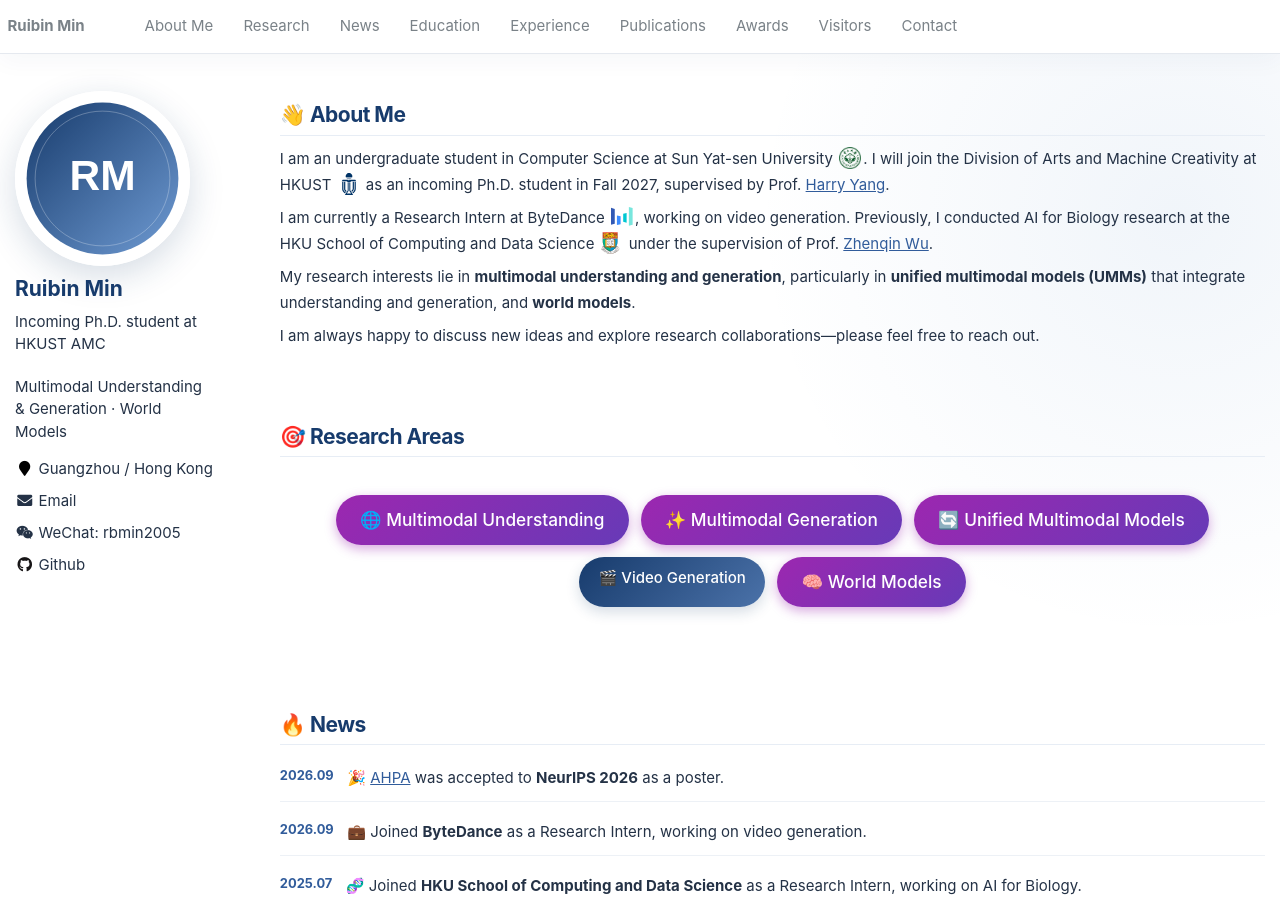
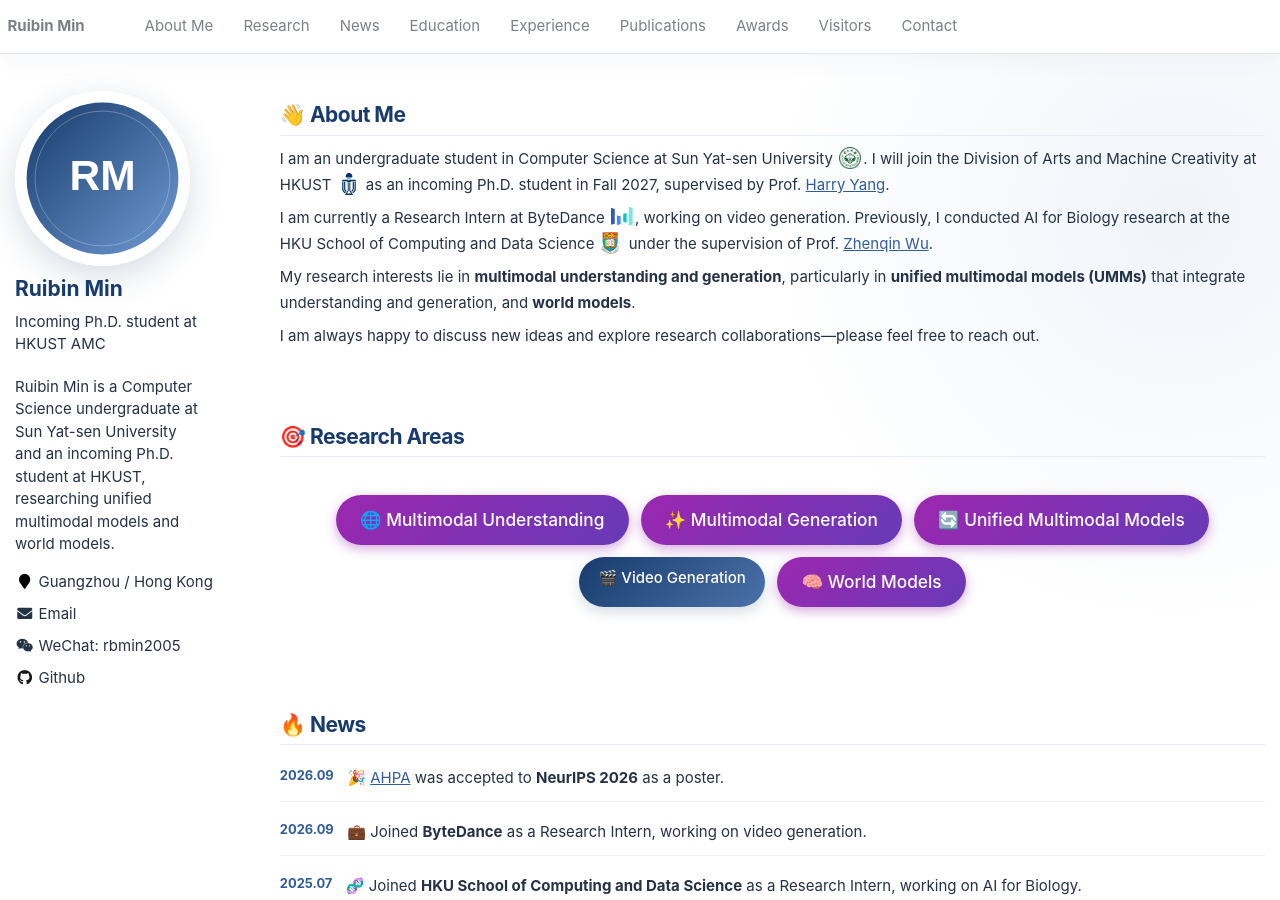
Before and after one commit to UIOSN/UIOSN.github.io, a Jekyll site: the page built from _pages/about.md, in a window 1280 px wide and 900 px high. Built offline with Jekyll 4.4.1, drawn with Linux system fonts in a browser that asks for light colours; part of the change alters nothing that is shown.

Commit message:
Improve homepage name and search metadata

```diff
--- a/_config.yml
+++ b/_config.yml
@@ -10,7 +10,9 @@ locale                   : "en-US"
 title                    : "Ruibin Min"
 title_separator          : "-"
 name                     : "Ruibin Min"
-description              : "Multimodal Understanding & Generation · World Models"
+description              : "Ruibin Min is a Computer Science undergraduate at Sun Yat-sen University and an incoming Ph.D. student at HKUST, researching unified multimodal models and world models."
+url                      : "https://uiosn.github.io"
+baseurl                  : ""
 repository               : "UIOSN/UIOSN.github.io"
 google_scholar_stats_use_cdn : false
 
--- a/_includes/seo.html
+++ b/_includes/seo.html
@@ -8,12 +8,17 @@
   {% assign canonical_url = page.url | replace: "index.html", "" | prepend: site.url %}
 {% endif %}
 
-<title>{{ site.title }} - Homepage</title>
+{% assign seo_title = page.seo_title | default: site.title | escape_once %}
+<title>{{ seo_title }}</title>
 
 {% assign seo_description = page.description | default: page.excerpt | default: site.description %}
 {% if seo_description %}
   {% assign seo_description = seo_description | markdownify | strip_html | strip_newlines | escape_once %}
 {% endif %}
+
+<meta name="application-name" content="{{ site.title | escape_once }}">
+<meta name="author" content="{{ site.author.name | escape_once }}">
+<meta name="description" content="{{ seo_description }}">
 
 {% assign seo_author = page.author | default: page.author[0] | default: site.author[0] %}
 {% if seo_author %}
@@ -30,22 +35,23 @@
 {% endif %}
 
 <meta property="og:locale" content="en">
+<meta property="og:type" content="website">
 <meta property="og:site_name" content="{{ site.title }}">
-<meta property="og:title" content="{{ site.title }}">
+<meta property="og:title" content="{{ seo_title }}">
 
 {% if seo_url %}
   <link rel="canonical" href="{{ page.url | prepend: seo_url | replace: "/index.html", "/" }}">
   <meta property="og:url" content="{{ page.url | prepend: seo_url | replace: "/index.html", "/" }}">
 {% endif %}
 
-{% if page.excerpt %}
-  <meta property="og:description" content="{{ seo_description }}">
-{% endif %}
+<meta property="og:description" content="{{ seo_description }}">
+
+<meta name="twitter:card" content="summary">
+<meta name="twitter:title" content="{{ seo_title }}">
+<meta name="twitter:description" content="{{ seo_description }}">
 
 {% if site.twitter.username %}
   <meta name="twitter:site" content="@{{ site.twitter.username | replace: "@", "" }}">
-  <meta name="twitter:title" content="{{ page.title | default: site.title | markdownify | strip_html | strip_newlines | escape_once }}">
-  <meta name="twitter:description" content="{{ seo_description }}">
   <meta name="twitter:url" content="{{ canonical_url }}">
 
   {% if seo_author_twitter %}
@@ -63,6 +69,35 @@
   {% endif %}
 {% endif %}
 
+<script type="application/ld+json">
+{
+  "@context": "https://schema.org",
+  "@type": "Person",
+  "name": {{ site.author.name | jsonify }},
+  "url": {{ seo_url | jsonify }},
+  "email": {{ site.author.email | prepend: "mailto:" | jsonify }},
+  "sameAs": [
+    {{ site.author.github | prepend: "https://github.com/" | jsonify }}
+  ],
+  "affiliation": [
+    {
+      "@type": "CollegeOrUniversity",
+      "name": "Sun Yat-sen University"
+    },
+    {
+      "@type": "CollegeOrUniversity",
+      "name": "The Hong Kong University of Science and Technology"
+    }
+  ],
+  "knowsAbout": [
+    "Unified multimodal models",
+    "Multimodal understanding and generation",
+    "World models",
+    "Video generation"
+  ]
+}
+</script>
+
 {% if site.google_site_verification %}
   <meta name="google-site-verification" content="{{ site.google_site_verification }}" />
 {% endif %}
```
